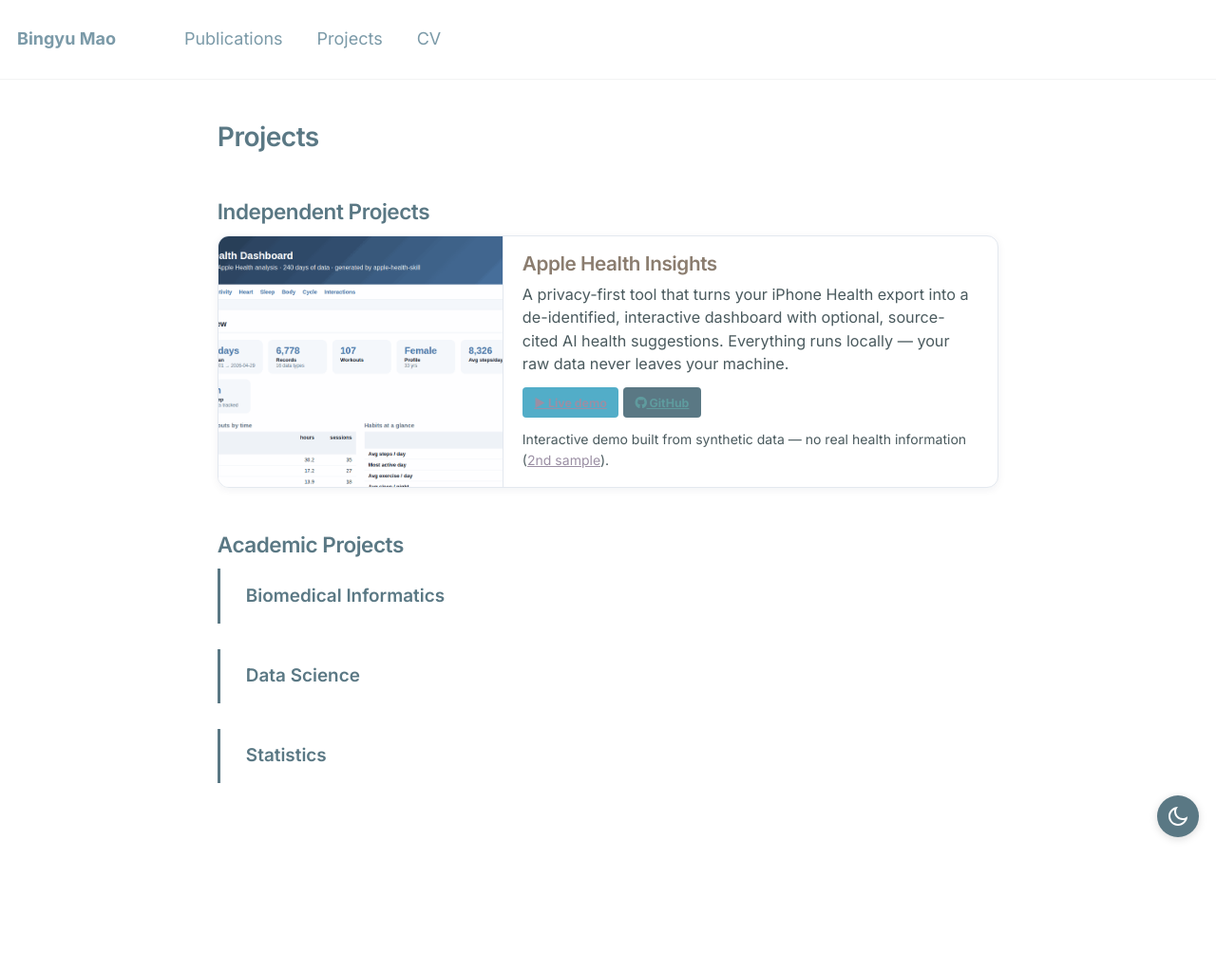
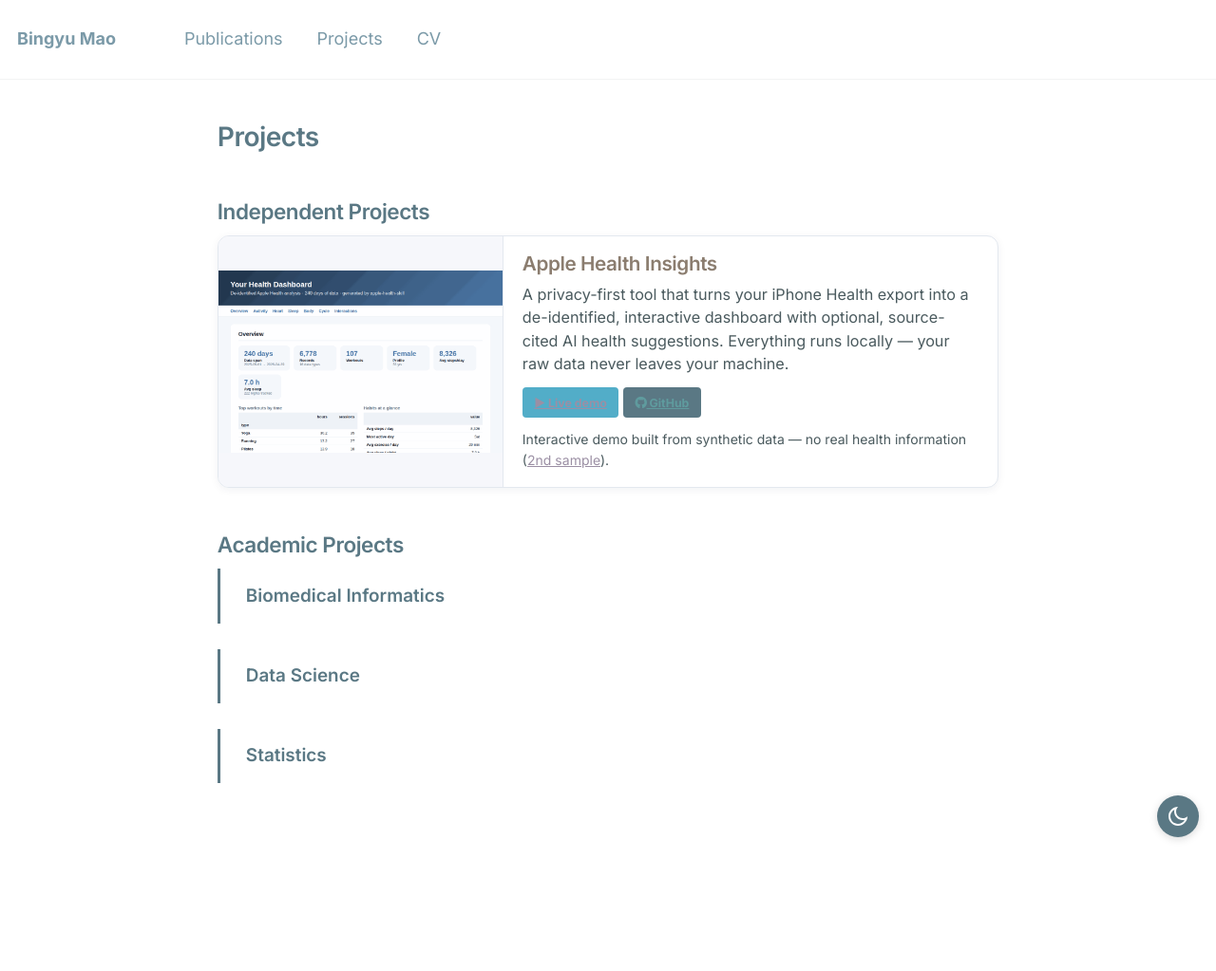
Before and after one commit to BingyuMao/BingyuMao.github.io, a Jekyll site: the page built from _pages/projects.md, in a window 1280 px wide. Shown: the whole page at 95% size. Built offline with Jekyll 4.4.1, drawn with Linux system fonts in a browser that asks for light colours.

Commit message:
Show full GIF in project card; remove publication toggle arrows
- Switch card thumbnail to object-fit: contain so the whole GIF is
  visible without cropping (card width unchanged)
- Remove the ▸/▾ markers on collapsible publication sections for
  consistency with the Academic Projects toggles

Co-Authored-By: Claude Opus 4.8 (1M context) <noreply@anthropic.com>

```diff
--- a/_sass/_custom.scss
+++ b/_sass/_custom.scss
@@ -68,8 +68,8 @@ summary::before {
       display: block;
       width: 100%;
       height: 100%;
-      object-fit: cover;
-      object-position: top center;
+      object-fit: contain;
+      object-position: center;
     }
   }
 
@@ -136,15 +136,4 @@ details.pub > summary {
   &::-webkit-details-marker {
     display: none;
   }
-
-  /* subtle affordance that it expands */
-  &:after {
-    content: " \25B8"; /* ▸ */
-    color: #9aa7b1;
-    font-size: 0.8em;
-  }
 }
-
-details.pub[open] > summary:after {
-  content: " \25BE"; /* ▾ */
-}
```
